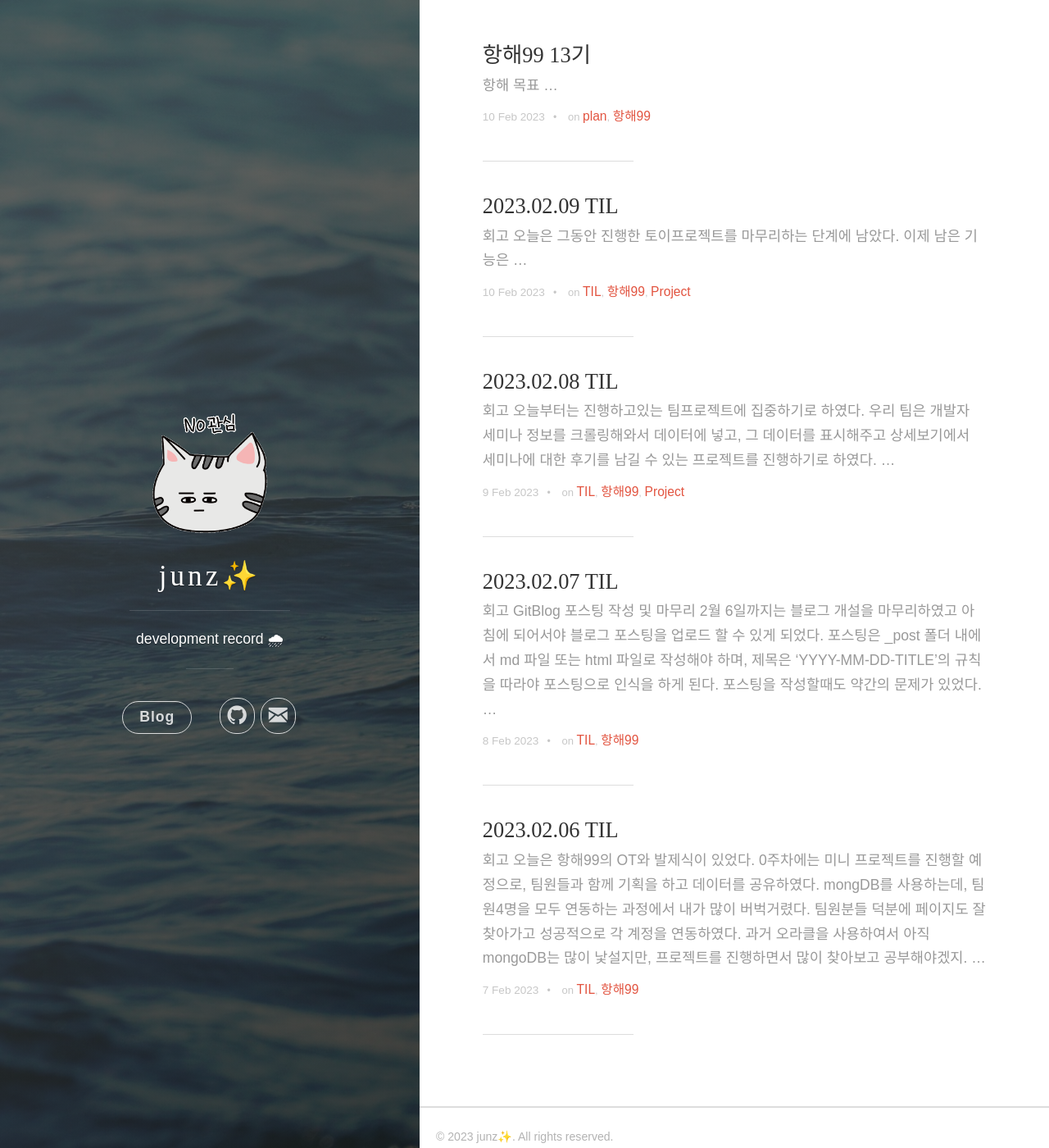
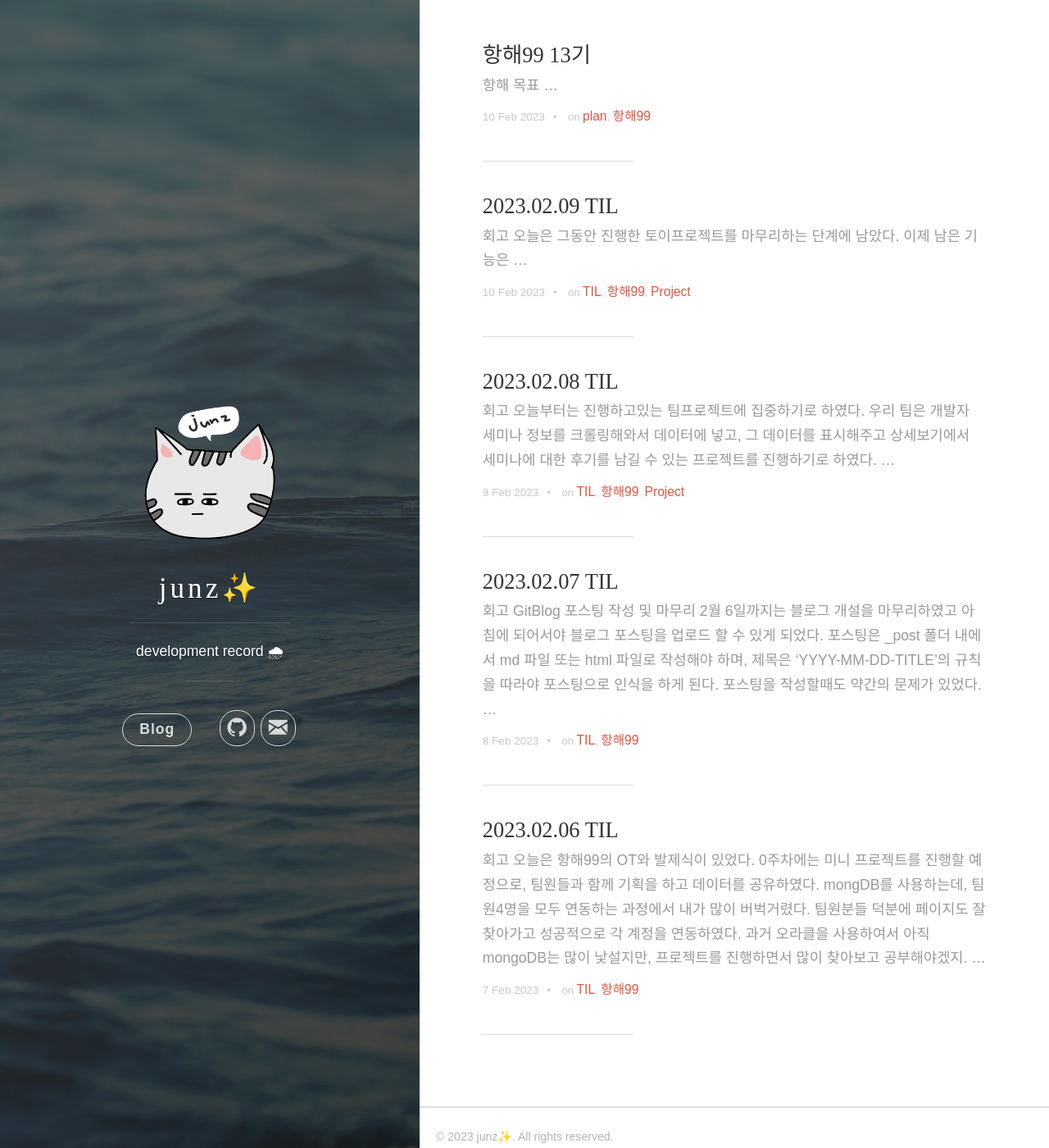
Before and after one commit to kim-junz/kim-junz.github.io, a Jekyll site: the page built from index.html, in a window 1280 px wide and 1400 px high. Shown: the whole window at 82% size. Built offline with Jekyll 4.4.1, drawn with Linux system fonts in a browser that asks for light colours; some web fonts are replaced; the list of posts is cut into pages by our own code.

Commit message:
profile update

```diff
--- a/css/main.scss
+++ b/css/main.scss
@@ -53,7 +53,7 @@
 .user-image {
   margin-bottom: 1.2em;
   position: relative;
-  width: 150px;
-  height: 150px;
+  width: 180px;
+  height: 180px;
   padding: 5px;
 }
```
Also changed, not shown: images/profile.jpg.
